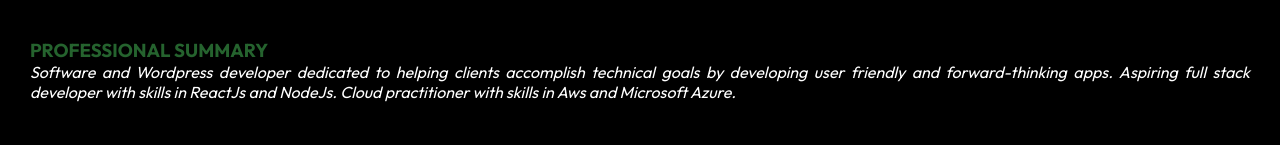
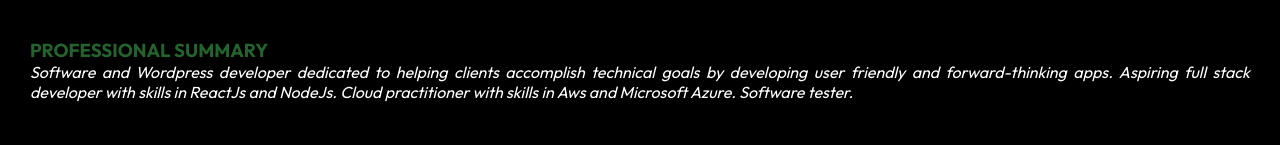
Before and after one commit to TunjiDev/my-portfolio, a React (Create React App) app: page /about in a window 1280 px wide. Shown: the part 496-641 px from the top of the page. Built offline with nearby package versions, Linux system fonts and the light colour scheme.

Commit message:
added coming soon wordpress project

```diff
--- a/src/components/Resume.js
+++ b/src/components/Resume.js
@@ -35,7 +35,7 @@ function Resume() {
             accomplish technical goals by developing user friendly and
             forward-thinking apps. Aspiring full stack developer with skills in
             ReactJs and NodeJs. Cloud practitioner with skills in Aws and
-            Microsoft Azure.
+            Microsoft Azure. Software tester.
           </i>
         </p>
       </div>
--- a/src/components/WorkcardWordpressData.js
+++ b/src/components/WorkcardWordpressData.js
@@ -1,6 +1,7 @@
 import entertainmentblog from "../assets/images/entertainment-blog.png";
 import fashionblog from "../assets/images/fashion-blog.png";
 import techblog from "../assets/images/tech-blog.png";
+import comingSoon from "../assets/images/coming-soon.png";
 
 const ProjectCardData = [
   {
@@ -18,6 +19,11 @@ const ProjectCardData = [
     title: "A Basic Tech Blog",
     siteUrl: "http://tunji.liveblog365.com/tech-blog/",
   },
+  {
+    imgsrc: comingSoon,
+    title: "A Coming Soon Page for clients",
+    siteUrl: "https://tunjiigbatayo.com/coming-soon/",
+  },
 ];
 
 export default ProjectCardData;
```
Also changed, not shown: src/assets/images/coming-soon.png (added).
